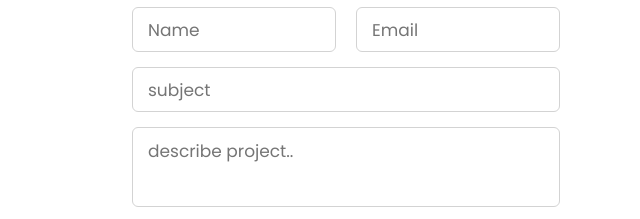
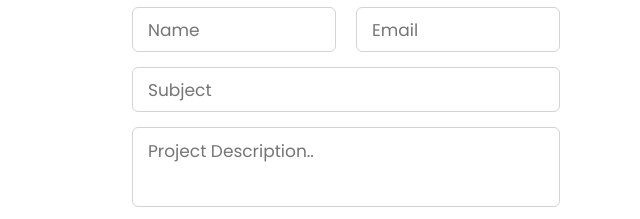
Before and after one commit to Ezugo23/my-port, a plain HTML site: page hire.html in a window 1280 px wide. Shown: the part 281-500 px from the top of the page, 640-1280 px from the left. Drawn offline with Linux system fonts and the light colour scheme.

Commit message:
Update hire.html

```diff
--- a/hire.html
+++ b/hire.html
@@ -57,10 +57,10 @@
               </div>
             </div>
               <div class="field">
-                <input type="text" placeholder="subject"required>
+                <input type="text" placeholder="Subject"required>
               </div>
               <div class="field textarea">
-                <textarea cols="30" rows="10" placeholder="describe project.." required></textarea>
+                <textarea cols="30" rows="10" placeholder="Project Description.." required></textarea>
               </div>
               <div class="button">
                 <button type="submit">Send Message</button>
```
